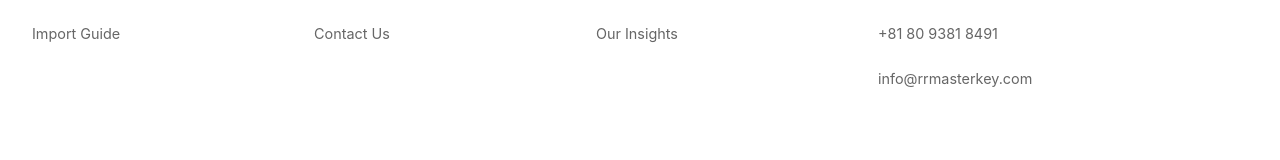
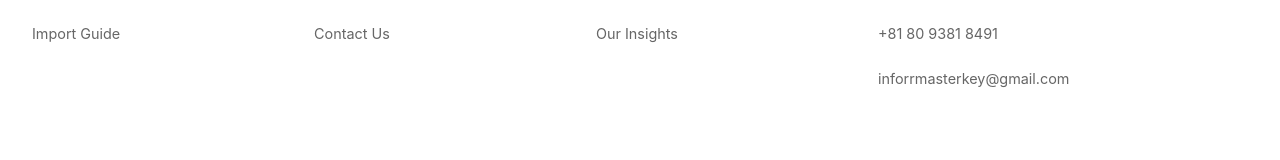
Before and after one commit to AMGRPrabhatha/RR-Master-Key, a React (Vite) app: page /privacy-policy in a window 1280 px wide. Shown: the part 1475-1635 px from the top of the page. Built offline with nearby package versions, Linux system fonts and the light colour scheme.

Commit message:
Update footer email

```diff
--- a/src/components/Footer.jsx
+++ b/src/components/Footer.jsx
@@ -37,7 +37,7 @@ export const Footer = () => {
             <ul>
               <li><span>076 811 8491</span></li>
               <li><span>+81 80 9381 8491</span></li>
-              <li><span>info@rrmasterkey.com</span></li>
+              <li><span>inforrmasterkey@gmail.com</span></li>
             </ul>
           </div>
 
```
